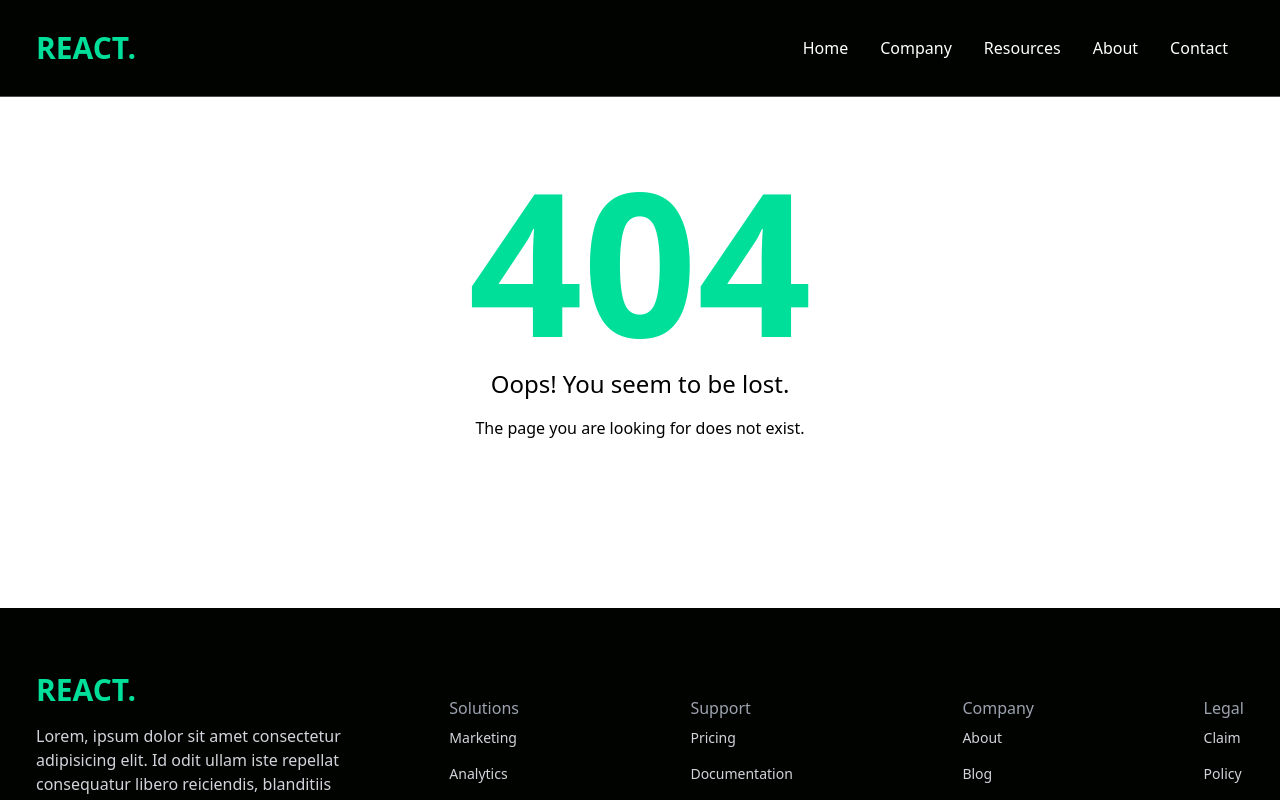
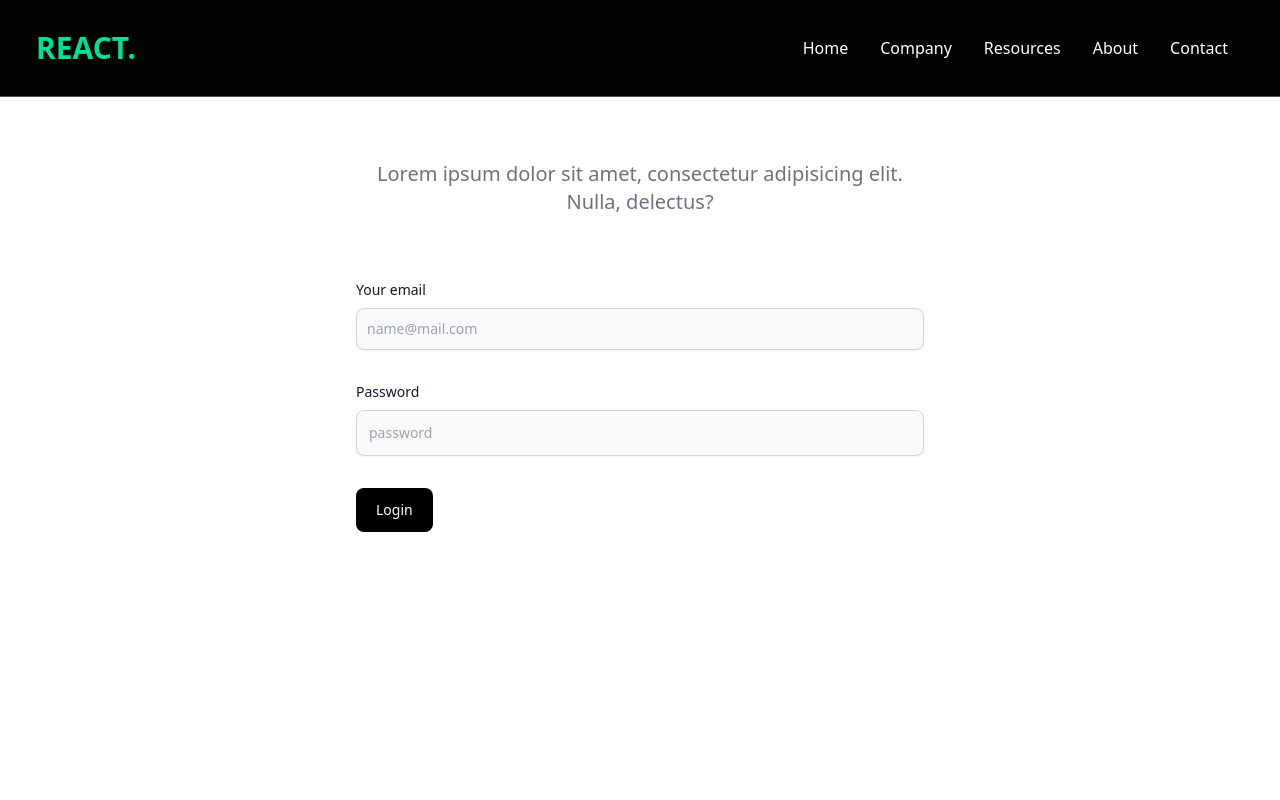
Before and after one commit to muhannadsalkini/React-DataWebsite, a React (Create React App) app: page /login in a window 1280 px wide. Shown: the top 800 px of the page. Built offline with nearby package versions, Linux system fonts and the light colour scheme; what taos would draw is missing.

Commit message:
Added Login and Singup Pages

```diff
--- a/src/App.js
+++ b/src/App.js
@@ -25,6 +25,8 @@ import Resources from "./pages/Resources";
 import About from "./pages/About";
 import Contact from "./pages/Contact";
 import Blog from "./pages/Blog";
+import Login from "./pages/Login";
+import Signup from "./pages/Singup";
 
 function App() {
   return (
@@ -38,6 +40,8 @@ function App() {
         <Route path="/contact" element={<Contact />} />
         <Route path="/blog" element={<Blog />} />
         <Route path="*" element={<NotFound />} status={404} />
+        <Route path="login" element={<Login />} />
+        <Route path="singup" element={<Signup />} />
       </Routes>
       <Footer />
     </div>
--- /dev/null
+++ b/src/pages/Login.jsx
@@ -0,0 +1,65 @@
+import React from "react";
+
+const Login = () => {
+  return (
+    <div>
+      {/* <div className="w-full text-white py-[10rem] px-4">
+        <div className="max-w-[600px] mt-[96px] w-full my-10 top-10 mx-auto text-center flex flex-col ">
+          <h1 className="font-bold md:text-7xl sm:text-6xl text-4xl">
+            Contact Us
+          </h1>
+        </div>
+      </div> */}
+      <div className="w-full bg-white py-[10rem] px-4 ">
+        <div className="max-w-[600px] mx-auto mb-96">
+          <div class=" px-4 mx-auto max-w-screen-md">
+            <p class="mb-8 lg:mb-16 font-light text-center text-gray-500 sm:text-xl">
+              Lorem ipsum dolor sit amet, consectetur adipisicing elit. Nulla,
+              delectus?
+            </p>
+            <form action="#" class="space-y-8">
+              <div>
+                <label
+                  for="email"
+                  class="block mb-2 text-sm font-medium text-gray-900"
+                >
+                  Your email
+                </label>
+                <input
+                  type="email"
+                  id="email"
+                  class="shadow-sm bg-gray-50 border border-gray-300 text-gray-900 text-sm rounded-lg  block w-full p-2.5"
+                  placeholder="name@mail.com"
+                  required
+                />
+              </div>
+              <div>
+                <label
+                  for="password"
+                  class="block mb-2 text-sm font-medium text-gray-900"
+                >
+                  Password
+                </label>
+                <input
+                  type="password"
+                  id="subject"
+                  class="block p-3 w-full text-sm text-gray-900 bg-gray-50 rounded-lg border border-gray-300 shadow-sm"
+                  placeholder="password"
+                  required
+                />
+              </div>
+              <button
+                type="submit"
+                class="py-3 px-5 text-sm font-medium text-center bg-black text-white rounded-lg sm:w-fit hover:bg-[#00df9a] duration-200 focus:outline-[#00df9a]"
+              >
+                Login
+              </button>
+            </form>
+          </div>
+        </div>
+      </div>
+    </div>
+  );
+};
+
+export default Login;
--- /dev/null
+++ b/src/pages/Singup.jsx
@@ -0,0 +1,127 @@
+import React from "react";
+
+const Singup = () => {
+  return (
+    <div>
+      {/* <div className="w-full text-white py-[10rem] px-4">
+        <div className="max-w-[600px] mt-[96px] w-full my-10 top-10 mx-auto text-center flex flex-col ">
+          <h1 className="font-bold md:text-7xl sm:text-6xl text-4xl">
+            Contact Us
+          </h1>
+        </div>
+      </div> */}
+      <div className="w-full bg-white py-[10rem] px-4">
+        <div className="max-w-[600px] mx-auto">
+          <div class=" px-4 mx-auto max-w-screen-md">
+            <p class="mb-8 lg:mb-16 font-light text-center text-gray-500 sm:text-xl">
+              Lorem ipsum dolor sit amet, consectetur adipisicing elit. Nulla,
+              delectus?
+            </p>
+            <form action="#" class="space-y-8">
+              <div>
+                <label
+                  for="firstname"
+                  class="block mb-2 text-sm font-medium text-gray-900"
+                >
+                  First Name
+                </label>
+                <input
+                  type="text"
+                  id="firstname"
+                  class="shadow-sm bg-gray-50 border border-gray-300 text-gray-900 text-sm rounded-lg  block w-full p-2.5"
+                  placeholder="First Name"
+                  required
+                />
+              </div>
+              <div>
+                <label
+                  for="lastname"
+                  class="block mb-2 text-sm font-medium text-gray-900"
+                >
+                  Last Name
+                </label>
+                <input
+                  type="text"
+                  id="lastname"
+                  class="shadow-sm bg-gray-50 border border-gray-300 text-gray-900 text-sm rounded-lg  block w-full p-2.5"
+                  placeholder="Last Name"
+                  required
+                />
+              </div>
+              <div>
+                <label
+                  for="email"
+                  class="block mb-2 text-sm font-medium text-gray-900"
+                >
+                  Your email
+                </label>
+                <input
+                  type="email"
+                  id="email"
+                  class="shadow-sm bg-gray-50 border border-gray-300 text-gray-900 text-sm rounded-lg  block w-full p-2.5"
+                  placeholder="name@mail.com"
+                  required
+                />
+              </div>
+              <div>
+                <label
+                  for="password"
+                  class="block mb-2 text-sm font-medium text-gray-900"
+                >
+                  Password
+                </label>
+                <input
+                  type="password"
+                  id="subject"
+                  class="block p-3 w-full text-sm text-gray-900 bg-gray-50 rounded-lg border border-gray-300 shadow-sm"
+                  placeholder="password"
+                  required
+                />
+              </div>
+              <div>
+                <label
+                  for="password"
+                  class="block mb-2 text-sm font-medium text-gray-900"
+                >
+                  Confirm Password
+                </label>
+                <input
+                  type="password"
+                  id="subject"
+                  class="block p-3 w-full text-sm text-gray-900 bg-gray-50 rounded-lg border border-gray-300 shadow-sm"
+                  placeholder="password"
+                  required
+                />
+              </div>
+              <button
+                type="submit"
+                class="py-3 px-5 text-sm font-medium text-center bg-black text-white rounded-lg sm:w-fit hover:bg-[#00df9a] duration-200 focus:outline-[#00df9a]"
+              >
+                Singup
+              </button>
+            </form>
+            <p class="mt-8 lg:mt-16  font-light text-center text-gray-500">
+              By clicking the Sing Up button you agree to our{" "}
+              <a
+                className="text-blue-800 hover:scale-105 duration-200 underline"
+                href="/"
+              >
+                Terms an Conditons
+              </a>{" "}
+              and{" "}
+              <a
+                className="text-blue-800 hover:scale-105 duration-200 underline"
+                href="/"
+              >
+                Policy Privacy
+              </a>
+              .
+            </p>
+          </div>
+        </div>
+      </div>
+    </div>
+  );
+};
+
+export default Singup;
```
